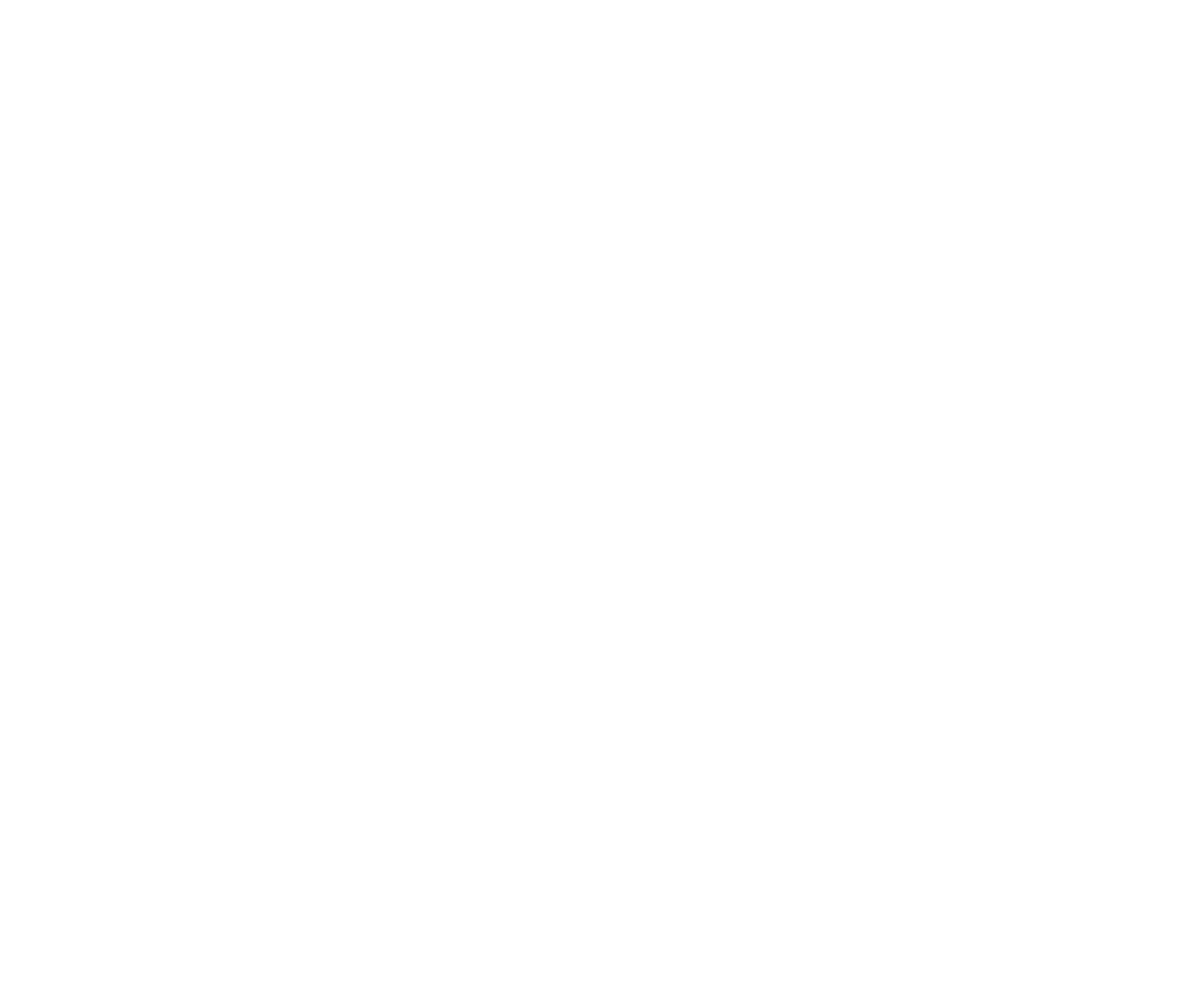
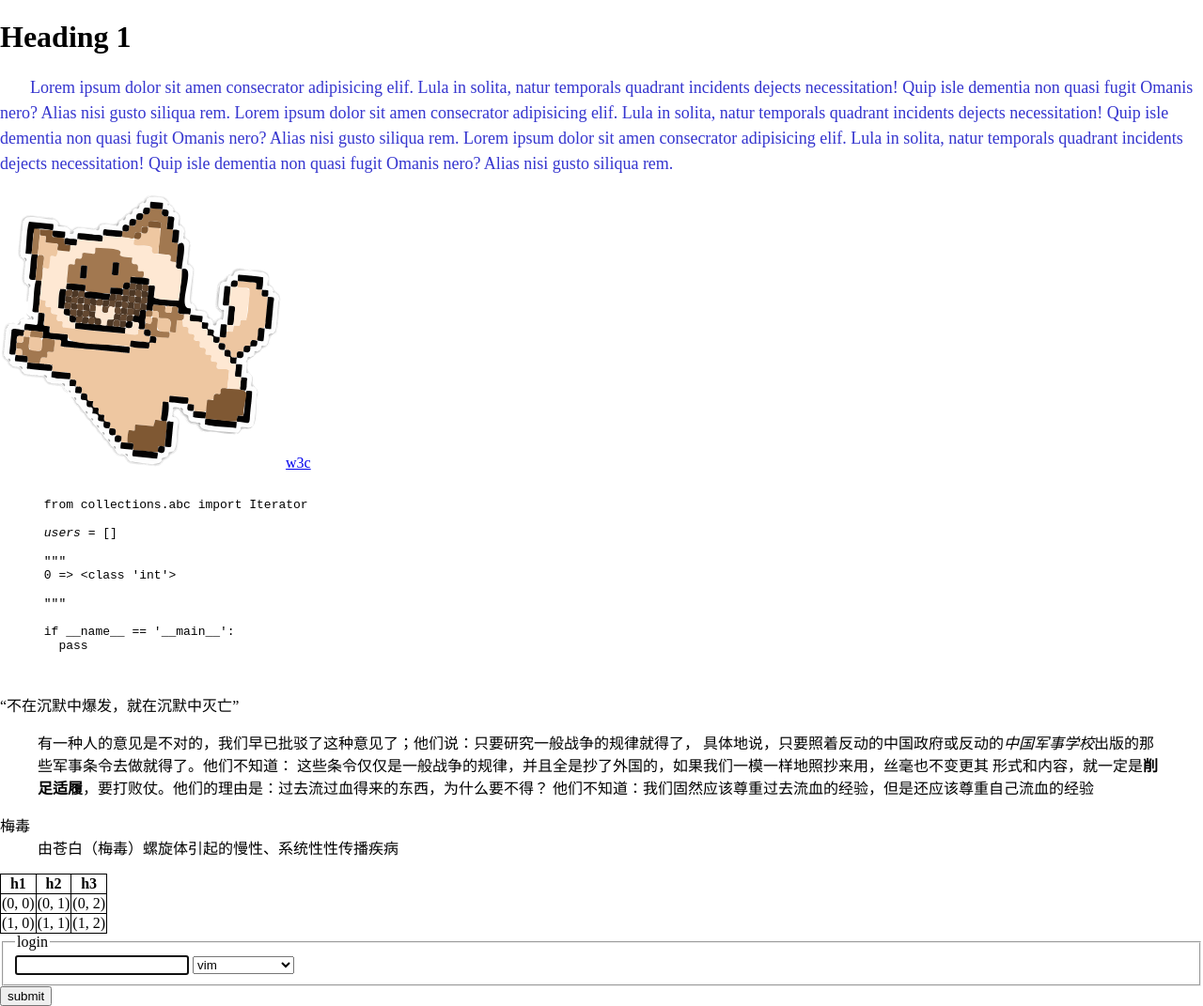
Before and after one commit to yaxingson/resume, a website: page index.html in a window 1280 px wide. Shown: the whole page at 94% size. Before the commit the page ends 800 px from the top, so only its background shows below. Drawn offline with Linux system fonts and the light colour scheme.

Commit message:
chore: modify some files

```diff
--- a/index.html
+++ b/index.html
@@ -3,11 +3,114 @@
 <head>
   <meta charset="UTF-8">
   <meta name="viewport" content="width=device-width, initial-scale=1.0">
+  <meta name="description" content="soetas's resume">
+  <meta name="keywords" content="website, resume, personal">
+  <meta name="author" content="soetas">
+  <meta http-equiv="refresh" content="">
+  <link rel="shortcut icon" href="/favicon.svg" type="image/svg+xml">
+  <link rel="stylesheet" href="/style.css" media="screen and (min-width:300px)">
+  <base href="" target="">
   <title>Soetas's resume</title>
+  <script type="module" src="/main.js" defer></script>
 </head>
 <body>
+  <!--  -->
+  <noscript>
+    <p>sorry, your browser does not yet support javascript scripting.</p>
+  </noscript>
+  <h1>Heading 1</h1>
+  <p>
+    Lorem ipsum dolor sit amen consecrator adipisicing elif. Lula in solita,
+    natur temporals quadrant incidents dejects necessitation! Quip isle dementia
+    non quasi fugit Omanis nero? Alias nisi gusto siliqua rem.
+    Lorem ipsum dolor sit amen consecrator adipisicing elif. Lula in solita,
+    natur temporals quadrant incidents dejects necessitation! Quip isle dementia
+    non quasi fugit Omanis nero? Alias nisi gusto siliqua rem.
+    Lorem ipsum dolor sit amen consecrator adipisicing elif. Lula in solita,
+    natur temporals quadrant incidents dejects necessitation! Quip isle dementia
+    non quasi fugit Omanis nero? Alias nisi gusto siliqua rem.
+  </p>
+
+  <img src="./assets/cat.svg" alt="a pretty cat" width="300">
+
+  <a href="https://www.w3.org/" target="_blank"><abbr>w3c</abbr></a>
+
+  <pre>
+    <code>
+      from collections.abc import Iterator
+
+      <var>users</var> = []
+
+      """
+      <kbd>0</kbd> => <samp>&lt;class 'int'&gt;</samp>
+
+      """
+
+      if __name__ == '__main__':
+        pass
+    </code>
+  </pre>
+
+  <q>不在沉默中爆发，就在沉默中灭亡</q>
+
+  <blockquote>
+    有一种人的意见是不对的，我们早已批驳了这种意见了；他们说：只要研究一般战争的规律就得了，
+    具体地说，只要照着反动的中国政府或反动的<em>中国军事学校</em>出版的那些军事条令去做就得了。他们不知道：
+    这些条令仅仅是一般战争的规律，并且全是抄了外国的，如果我们一模一样地照抄来用，丝毫也不变更其
+    形式和内容，就一定是<strong>削足适履</strong>，要打败仗。他们的理由是：过去流过血得来的东西，为什么要不得？
+    他们不知道：我们固然应该尊重过去流血的经验，但是还应该尊重自己流血的经验
+  </blockquote>
+
+  <dl>
+    <dt>梅毒</dt>
+    <dd>由苍白（梅毒）螺旋体引起的慢性、系统性性传播疾病</dd>
+  </dl>
+
+  <table>
+    <thead>
+      <tr>
+        <th>h1</th>
+        <th>h2</th>
+        <th>h3</th>
+      </tr>
+    </thead>
+    <tbody>
+      <tr>
+        <td>(0, 0)</td>
+        <td>(0, 1)</td>
+        <td>(0, 2)</td>
+      </tr>
+      <tr>
+        <td>(1, 0)</td>
+        <td>(1, 1)</td>
+        <td>(1, 2)</td>
+      </tr>
+    </tbody>
+  </table>
+
+  <form action="" target="_blank">
+    <fieldset>
+      <legend>login</legend>
+      <input type="text" name="account" id="account" autocomplete="on" placeholder="" autofocus>
+
+      <select name="editor" id="">
+        <option value="" disabled>select editor</option>
+        <optgroup label="mac">
+          <option value="">vim</option>
+          <option value="">notepad++</option>
+        </optgroup>
+        <optgroup label="window">
+          <option value="">vscode</option>
+          <option value="">atom</option>
+          <option value="">sublime text</option>
+        </optgroup>
+      </select>
+    </fieldset>
 
 
+
+    <button type="submit" formmethod="get">submit</button>
+  </form>
 
 
 </body>
--- /dev/null
+++ b/public/main.js
@@ -0,0 +1,11 @@
+'use strict'
+
+
+
+async function main() {
+
+
+
+}
+
+main()
--- /dev/null
+++ b/public/style.css
@@ -0,0 +1,18 @@
+/* reset style */
+body { margin: 0; }
+
+p {
+  font-size: 18px;
+  color: #3535cf;
+  text-indent: 2rem;
+  line-height: 1.5;
+}
+
+table, th, td {
+  border:1px solid #000;
+}
+
+table {
+  border-collapse: collapse;
+
+}
--- /dev/null
+++ b/vite.config.ts
@@ -0,0 +1,5 @@
+import { defineConfig } from 'vite'
+
+export default defineConfig({
+
+})
```
Also changed, not shown: package.json (+6 -2 lines), assets/cat.svg (added), eslint.config.js (added), pnpm-lock.yaml (added), public/favicon.svg (added).
